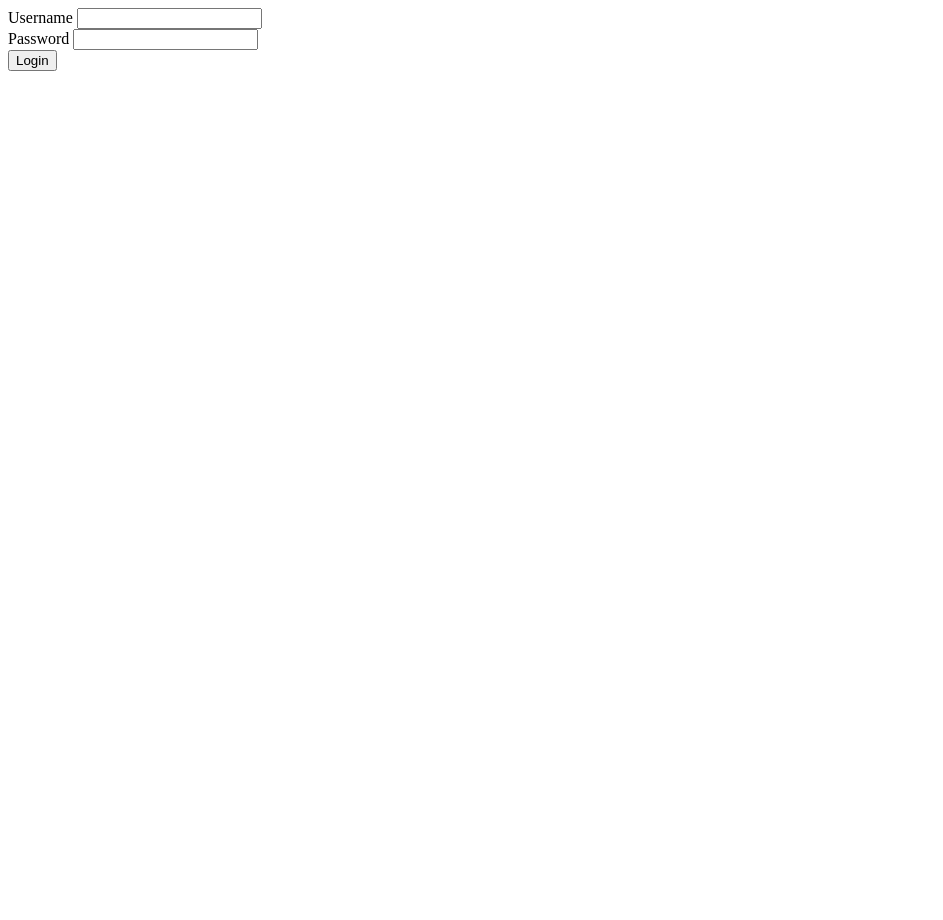
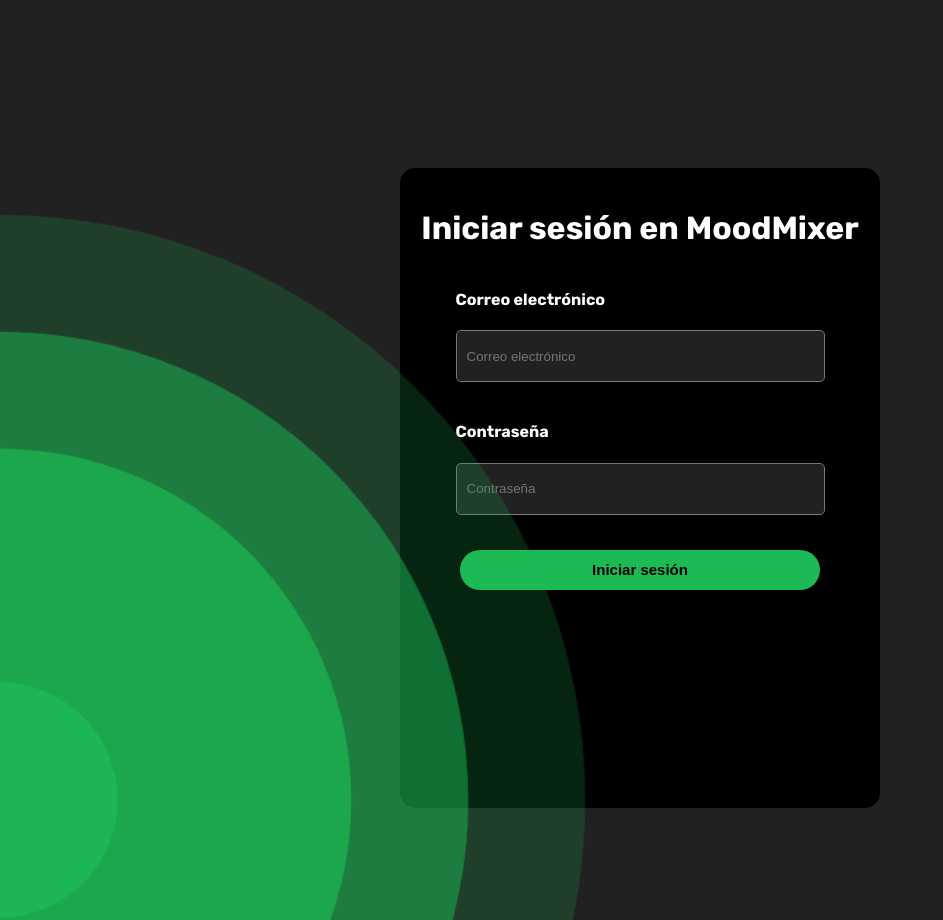
Before and after one commit to Leo-Noriega/MoodMixer, a plain HTML site: page src/main/resources/templates/login.html in a window 1280 px wide. Shown: the top 920 px of the page, without its empty margins (0-943 px from the left). Before the commit the page ends 800 px from the top, so only its background shows below. Drawn offline with Linux system fonts and the light colour scheme.

Commit message:
Diseño de la página de login

```diff
--- a/src/main/resources/templates/login.html
+++ b/src/main/resources/templates/login.html
@@ -3,20 +3,41 @@
 <head>
     <meta charset="UTF-8">
     <title>Title</title>
+    <link rel="stylesheet" media="all" href="styles/login.css"/>
 </head>
 <body>
-<form>
-    <div>
-        <label for="username">Username</label>
-        <input type="text" id="username" name="username"/>
+<div class='ripple-background'>
+    <div class='circle xxlarge shade1'></div>
+    <div class='circle xlarge shade2'></div>
+    <div class='circle large shade3'></div>
+    <div class='circle mediun shade4'></div>
+    <div class='circle small shade5'></div>
+</div>
+<div id="forms_container">
+    <form id="forms">
+        <div id="tittle">
+            <h1 style="text-align: center">Iniciar sesión en MoodMixer</h1>
         </div>
         <div>
-        <label for="password">Password</label>
-        <input type="password" id="password" name="password"/>
+            <div id="username_container">
+                <h4>Correo electrónico</h4>
+            </div>
+            <input type="email" id="username" name="username" placeholder="Correo electrónico"/>
         </div>
         <div>
-        <input type="submit" value="Login"/>
+            <div id="password-container">
+                <h4>Contraseña</h4>
+            </div>
+            <input type="password" id="password" name="password" placeholder="Contraseña"/>
+        </div>
+        <div>
+            <input type="submit" id="btn_login" value="Iniciar sesión"/>
         </div>
     </form>
+</div>
+
 </body>
+<script>
+    <script src="https://kit.fontawesome.com/4da517b40d.js" crossOrigin="anonymous"></script>
+</script>
 </html>
--- /dev/null
+++ b/src/main/resources/templates/styles/login.css
@@ -0,0 +1,154 @@
+/********************************** ESTILOS FONDO **************************************/
+@import url('https://fonts.googleapis.com/css2?family=Rubik:wght@400;500;600;700&display=swap');
+
+body {
+    background: #212121;
+    font-family: "Rubik";
+}
+
+
+.circle {
+    position: absolute;
+    border-radius: 50%;
+    background: #1db954;
+    animation: ripple 15s infinite;
+    box-shadow: 0px 0px 1px 0px #1ed760;
+}
+
+.small {
+    width: 200px;
+    height: 200px;
+    left: -100px;
+    bottom: -100px;
+}
+
+.medium {
+    width: 400px;
+    height: 400px;
+    left: -200px;
+    bottom: -200px;
+}
+
+.large {
+    width: 600px;
+    height: 600px;
+    left: -300px;
+    bottom: -300px;
+}
+
+.xlarge {
+    width: 800px;
+    height: 800px;
+    left: -400px;
+    bottom: -400px;
+}
+
+.xxlarge {
+    width: 1000px;
+    height: 1000px;
+    left: -500px;
+    bottom: -500px;
+}
+
+.shade1 {
+    opacity: 0.2;
+}
+
+.shade2 {
+    opacity: 0.5;
+}
+
+.shade3 {
+    opacity: 0.7;
+}
+
+.shade4 {
+    opacity: 0.8;
+}
+
+.shade5 {
+    opacity: 0.9;
+}
+
+@keyframes ripple {
+    0% {
+        transform: scale(0.8);
+    }
+
+    50% {
+        transform: scale(1.2);
+    }
+
+    100% {
+        transform: scale(0.8);
+    }
+}
+
+/********************************* ESTILOS FORMS ********************************/
+#forms_container {
+    display: flex;
+    justify-content: center;
+    align-items: center;
+    height: 120vh;
+}
+
+#forms {
+    display: flex;
+    flex-direction: column;
+    align-items: center;
+    color: white;
+    background-color: black;
+    width: 60vh;
+    height: 80vh;
+    border-radius: 15px;
+}
+
+#tittle {
+    margin-top: 20px;
+}
+
+#password-container {
+    margin-top: 40px;
+}
+
+#username {
+    width: 45vh;
+    height: 6vh;
+    border-radius: 5px;
+    padding-left: 5px;
+    border: 0.5px solid #777777;
+    background-color: #212121;
+    color: white;
+}
+
+#password {
+    width: 45vh;
+    height: 6vh;
+    border-radius: 5px;
+    margin-bottom: 35px;
+    color: white;
+    padding-left: 5px;
+    border: 0.5px solid #777777;
+    background-color: #212121;
+}
+
+#username::placeholder,
+#password::placeholder {
+    padding-left: 5px;
+}
+
+#btn_login {
+    height: 40px;
+    width: 45vh;
+    border-radius: 20px;
+    border: none;
+    background-color: #1db954;
+    font-weight: bold;
+    font-size: 15px;
+    transition: all 0.3s;
+}
+
+#btn_login:hover {
+    scale: 1.02;
+    cursor: pointer;
+}
```
Also changed, not shown: src/main/resources/templates/styles/register.css (added). Lines whose indentation alone changed are shown as unchanged.
